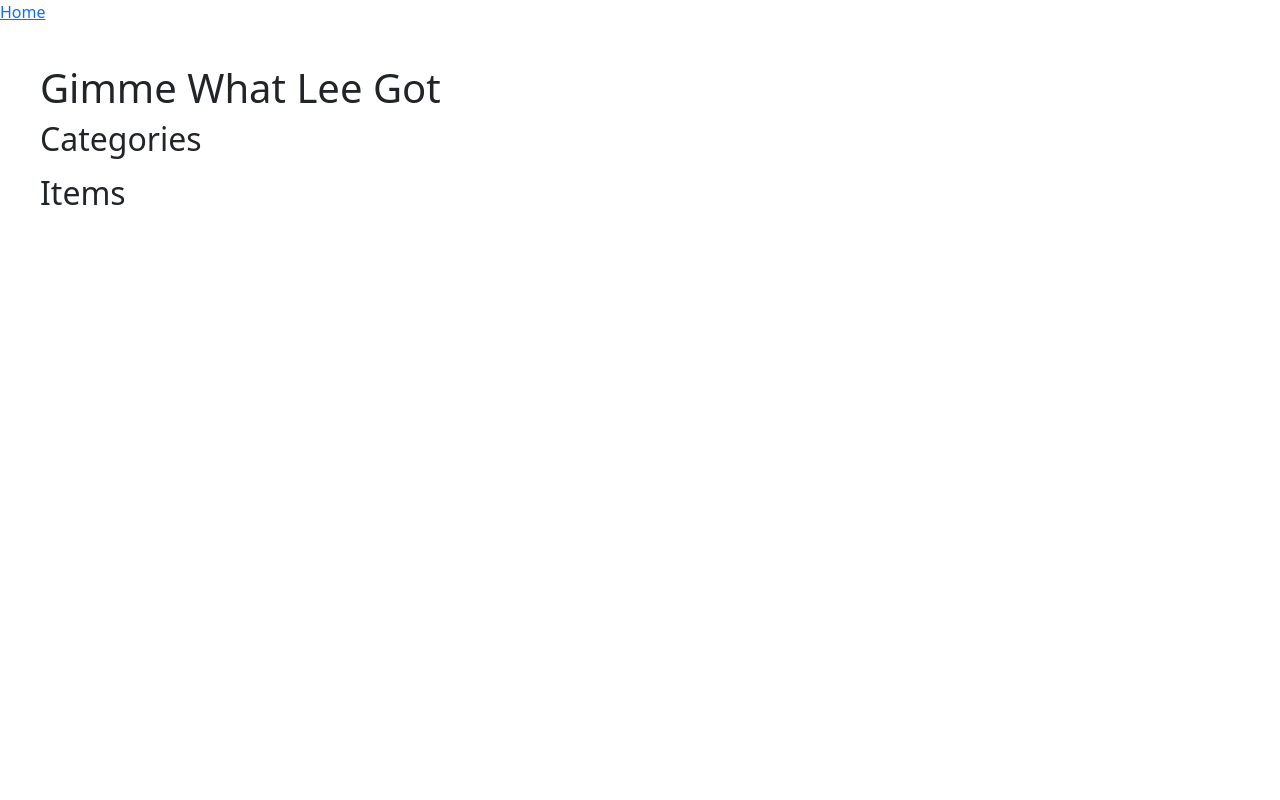
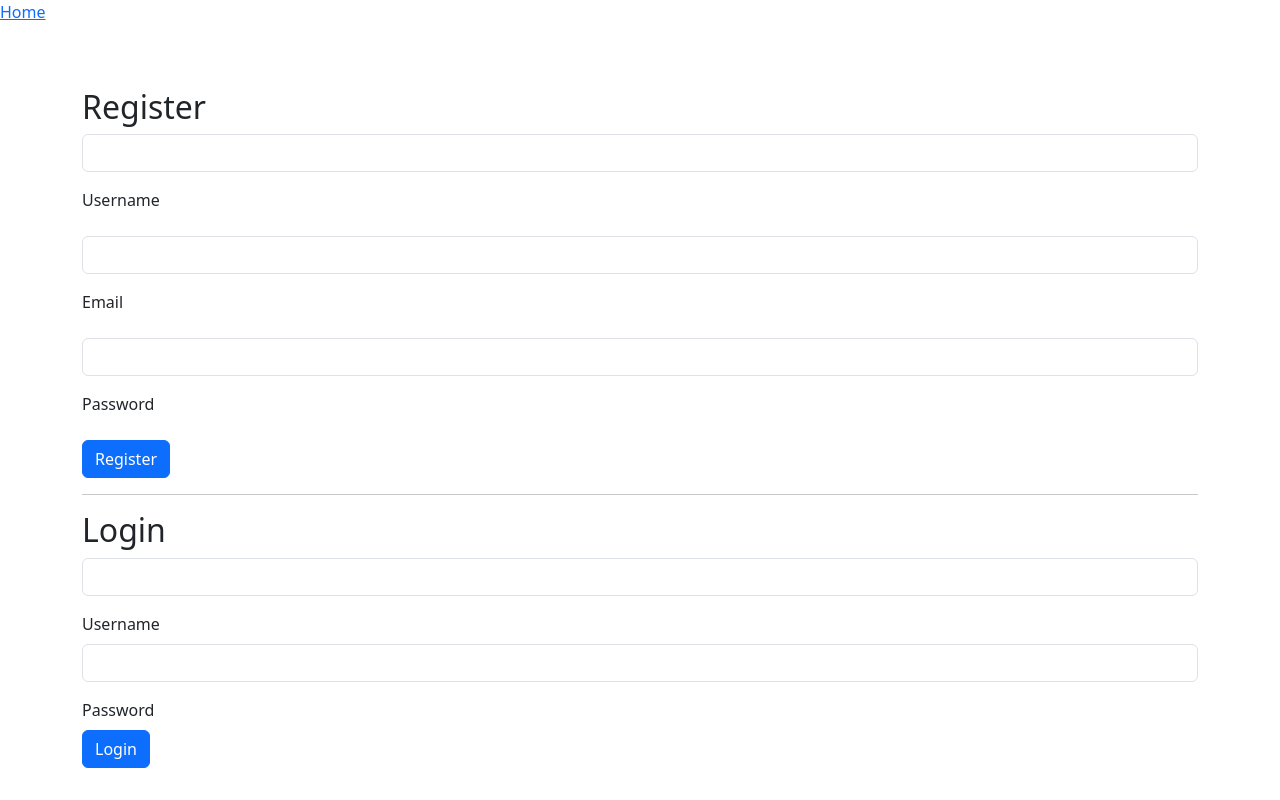
Before and after one commit to ramyozi/gimme-what-lee-got-front, a React (Vite) app: page / in a window 1280 px wide. Built offline with nearby package versions, Linux system fonts and the light colour scheme; no server answers.

Commit message:
feat(Auth): Create basic register and login form to test api

```diff
--- /dev/null
+++ b/src/components/services/accounts/form/login-form.tsx
@@ -0,0 +1,49 @@
+import React from "react";
+import { useForm } from "react-hook-form";
+import { MDBInput, MDBBtn } from "mdb-react-ui-kit";
+import {loginRequest} from "../../../../services/api/account.ts";
+
+type LoginFormInputs = {
+  username: string;
+  password: string;
+};
+
+const LoginForm: React.FC<{ onLoginSuccess?: (token: string) => void }> = ({ onLoginSuccess }) => {
+  const { register, handleSubmit, formState: { errors } } = useForm<LoginFormInputs>();
+
+  const onSubmit = async (data: LoginFormInputs) => {
+    try {
+      const response = await loginRequest(data);
+      const token = response.data.access;
+      console.log("Logged in token:", token);
+      alert("Login successful!");
+      if (onLoginSuccess) onLoginSuccess(token);
+    } catch (err: any) {
+      console.error(err);
+      alert(err.response?.data?.detail || "Login failed");
+    }
+  };
+
+  return (
+    <form onSubmit={handleSubmit(onSubmit)}>
+      <MDBInput
+        label="Username"
+        {...register("username", { required: "Username required" })}
+        className="mb-3"
+      />
+      {errors.username && <p className="text-danger">{errors.username.message}</p>}
+
+      <MDBInput
+        label="Password"
+        type="password"
+        {...register("password", { required: "Password required" })}
+        className="mb-3"
+      />
+      {errors.password && <p className="text-danger">{errors.password.message}</p>}
+
+      <MDBBtn type="submit">Login</MDBBtn>
+    </form>
+  );
+};
+
+export default LoginForm;
--- /dev/null
+++ b/src/components/services/accounts/form/register-form.tsx
@@ -0,0 +1,58 @@
+import { useForm } from "react-hook-form";
+import { MDBInput, MDBBtn } from "mdb-react-ui-kit";
+import {registerRequest} from "../../../../services/api/account.ts";
+
+type RegisterFormInputs = {
+  username: string;
+  email: string;
+  password: string;
+};
+
+const RegisterForm: React.FC = () => {
+  const { register, handleSubmit, formState: { errors } } = useForm<RegisterFormInputs>();
+
+  const onSubmit = async (data: RegisterFormInputs) => {
+    try {
+      const response = await registerRequest(data);
+      console.log("Registered:", response.data);
+      alert("Registration successful!");
+    } catch (err: any) {
+      console.error(err);
+      alert(err.response?.data?.detail || "Registration failed");
+    }
+  };
+
+  return (
+    <form onSubmit={handleSubmit(onSubmit)}>
+      <MDBInput
+        label="Username"
+        wrapperClass="form-outline mb-3"
+        {...register("username", { required: "Username required" })}
+        className="mb-3"
+      />
+      {errors.username && <p className="text-danger">{errors.username.message}</p>}
+
+      <MDBInput
+        label="Email"
+        type="email"
+        wrapperClass="form-outline mb-3"
+        {...register("email", { required: "Email required" })}
+        className="mb-3"
+      />
+      {errors.email && <p className="text-danger">{errors.email.message}</p>}
+
+      <MDBInput
+        label="Password"
+        type="password"
+        wrapperClass="form-outline mb-3"
+        {...register("password", { required: "Password required" })}
+        className="mb-3"
+      />
+      {errors.password && <p className="text-danger">{errors.password.message}</p>}
+
+      <MDBBtn type="submit">Register</MDBBtn>
+    </form>
+  );
+};
+
+export default RegisterForm;
--- a/src/pages/Home.tsx
+++ b/src/pages/Home.tsx
@@ -1,30 +1,17 @@
-import { useEffect, useState } from 'react'
-import { getCategories } from '../services/api/category'
-import { getItems } from '../services/api/item'
+import RegisterForm from "../components/services/accounts/form/register-form.tsx";
+import LoginForm from "../components/services/accounts/form/login-form.tsx";
 
 export default function Home() {
-  const [categories, setCategories] = useState<any[]>([])
-  const [items, setItems] = useState<any[]>([])
-
-  useEffect(() => {
-    const fetchData = async () => {
-      const cats = await getCategories()
-      const its = await getItems()
-      setCategories(cats)
-      setItems(its)
-    }
-    fetchData()
-  }, [])
 
   return (
-    <div className="p-4">
-      <h1>Gimme What Lee Got</h1>
+ <div className="container mt-5">
+      <h2>Register</h2>
+      <RegisterForm />
 
-      <h2>Categories</h2>
-      <ul>{categories.map((c) => <li key={c.id}>{c.name}</li>)}</ul>
+      <hr />
 
-      <h2>Items</h2>
-      <ul>{items.map((i) => <li key={i.id}>{i.title}</li>)}</ul>
+      <h2>Login</h2>
+      <LoginForm onLoginSuccess={(t) => console.log('hello')} />
     </div>
   )
 }
```
